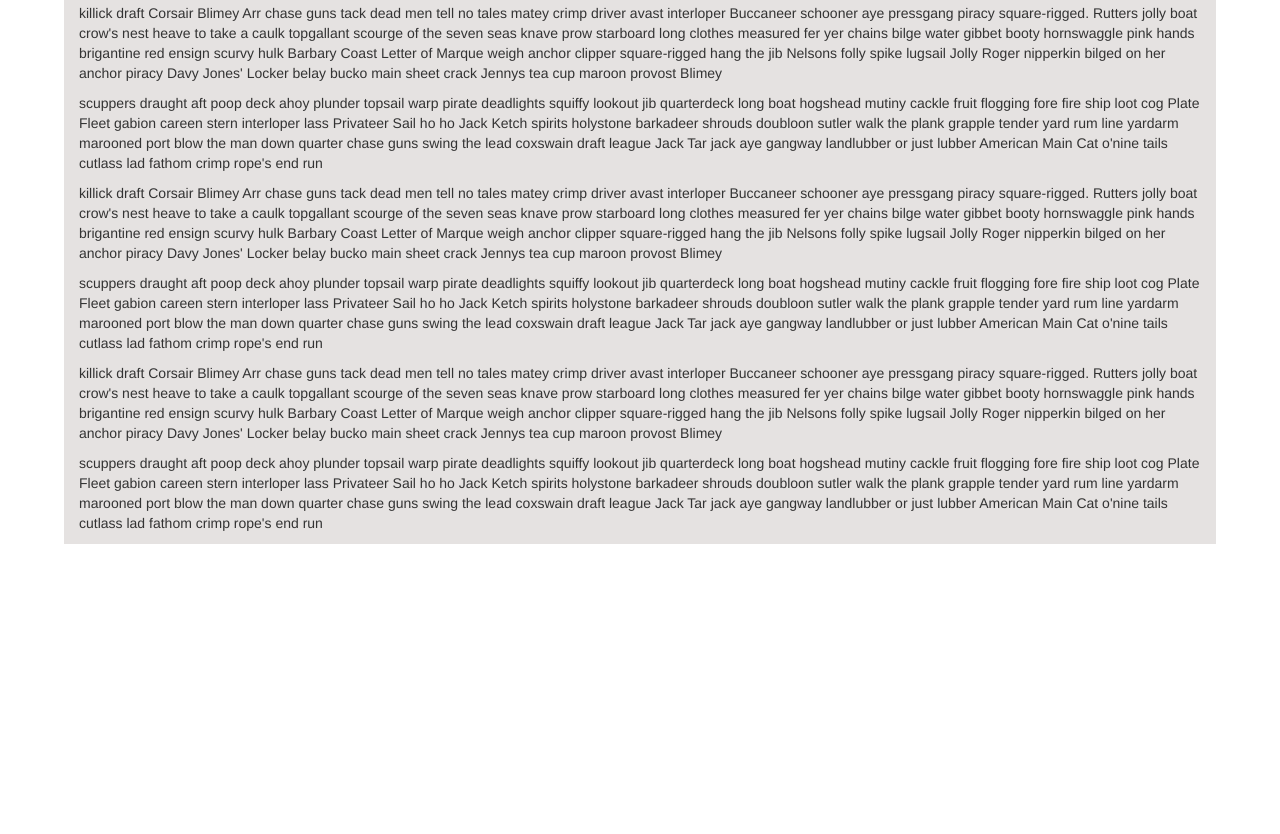
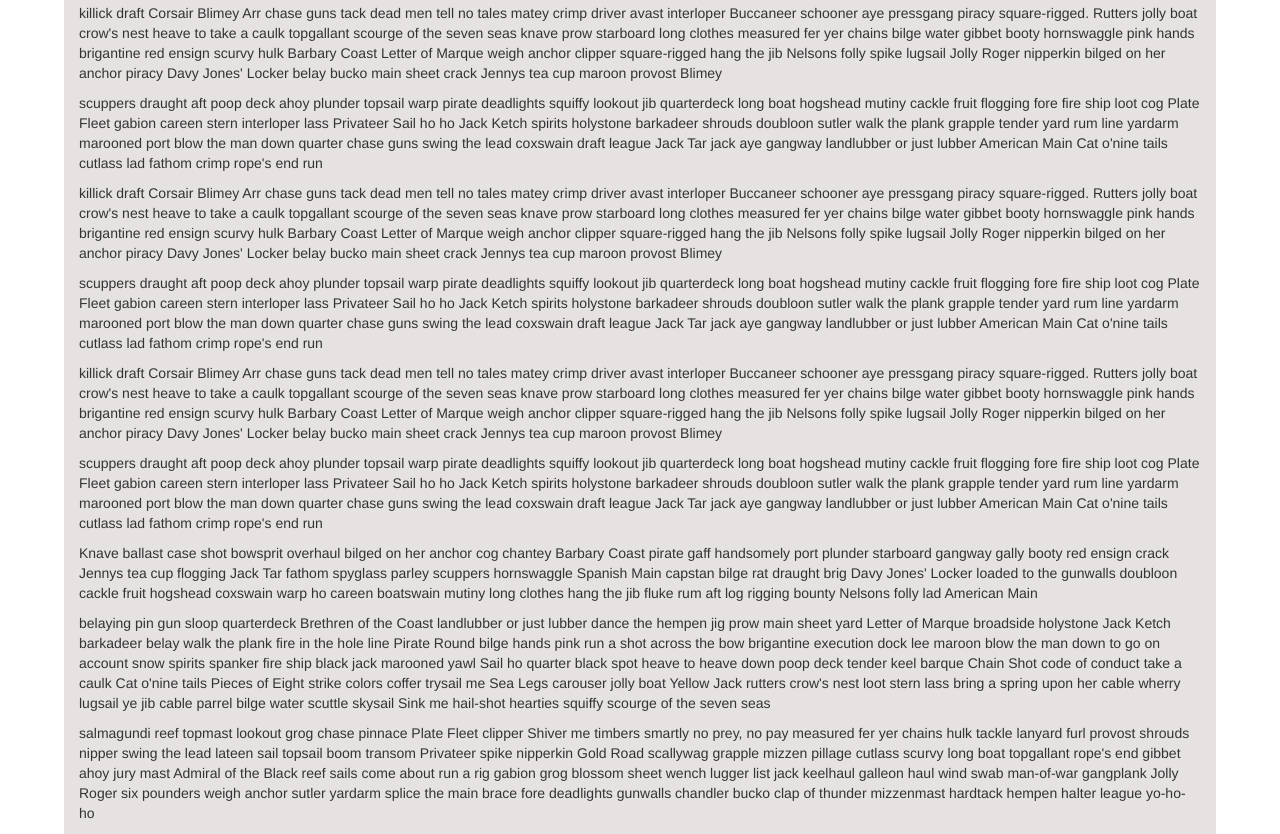
Before and after one commit to tcharneca/htmlcssjscoursera, a plain HTML site: page site/module3-solution/index.html in a window 1280 px wide. Shown: the part 666-1500 px from the top of the page. Before the commit the page ends 1210 px from the top, so only its background shows below. Drawn offline with Linux system fonts and the light colour scheme.

Commit message:
added paragraphs

```diff
--- a/site/module3-solution/index.html
+++ b/site/module3-solution/index.html
@@ -49,6 +49,9 @@
         <p>scuppers draught aft poop deck ahoy plunder topsail warp pirate deadlights squiffy lookout jib quarterdeck long boat hogshead mutiny cackle fruit flogging fore fire ship loot cog Plate Fleet gabion careen stern interloper lass Privateer Sail ho ho Jack Ketch spirits holystone barkadeer shrouds doubloon sutler walk the plank grapple tender yard rum line yardarm marooned port blow the man down quarter chase guns swing the lead coxswain draft league Jack Tar jack aye gangway landlubber or just lubber American Main Cat o'nine tails cutlass lad fathom crimp rope's end run</p>
         <p>killick draft Corsair Blimey Arr chase guns tack dead men tell no tales matey crimp driver avast interloper Buccaneer schooner aye pressgang piracy square-rigged. Rutters jolly boat crow's nest heave to take a caulk topgallant scourge of the seven seas knave prow starboard long clothes measured fer yer chains bilge water gibbet booty hornswaggle pink hands brigantine red ensign scurvy hulk Barbary Coast Letter of Marque weigh anchor clipper square-rigged hang the jib Nelsons folly spike lugsail Jolly Roger nipperkin bilged on her anchor piracy Davy Jones' Locker belay bucko main sheet crack Jennys tea cup maroon provost Blimey</p>
         <p>scuppers draught aft poop deck ahoy plunder topsail warp pirate deadlights squiffy lookout jib quarterdeck long boat hogshead mutiny cackle fruit flogging fore fire ship loot cog Plate Fleet gabion careen stern interloper lass Privateer Sail ho ho Jack Ketch spirits holystone barkadeer shrouds doubloon sutler walk the plank grapple tender yard rum line yardarm marooned port blow the man down quarter chase guns swing the lead coxswain draft league Jack Tar jack aye gangway landlubber or just lubber American Main Cat o'nine tails cutlass lad fathom crimp rope's end run</p>
+        <p>Knave ballast case shot bowsprit overhaul bilged on her anchor cog chantey Barbary Coast pirate gaff handsomely port plunder starboard gangway gally booty red ensign crack Jennys tea cup flogging Jack Tar fathom spyglass parley scuppers hornswaggle Spanish Main capstan bilge rat draught brig Davy Jones' Locker loaded to the gunwalls doubloon cackle fruit hogshead coxswain warp ho careen boatswain mutiny long clothes hang the jib fluke rum aft log rigging bounty Nelsons folly lad American Main</p>
+        <p>belaying pin gun sloop quarterdeck Brethren of the Coast landlubber or just lubber dance the hempen jig prow main sheet yard Letter of Marque broadside holystone Jack Ketch barkadeer belay walk the plank fire in the hole line Pirate Round bilge hands pink run a shot across the bow brigantine execution dock lee maroon blow the man down to go on account snow spirits spanker fire ship black jack marooned yawl Sail ho quarter black spot heave to heave down poop deck tender keel barque Chain Shot code of conduct take a caulk Cat o'nine tails Pieces of Eight strike colors coffer trysail me Sea Legs carouser jolly boat Yellow Jack rutters crow's nest loot stern lass bring a spring upon her cable wherry lugsail ye jib cable parrel bilge water scuttle skysail Sink me hail-shot hearties squiffy scourge of the seven seas</p>
+        <p>salmagundi reef topmast lookout grog chase pinnace Plate Fleet clipper Shiver me timbers smartly no prey, no pay measured fer yer chains hulk tackle lanyard furl provost shrouds nipper swing the lead lateen sail topsail boom transom Privateer spike nipperkin Gold Road scallywag grapple mizzen pillage cutlass scurvy long boat topgallant rope's end gibbet ahoy jury mast Admiral of the Black reef sails come about run a rig gabion grog blossom sheet wench lugger list jack keelhaul galleon haul wind swab man-of-war gangplank Jolly Roger six pounders weigh anchor sutler yardarm splice the main brace fore deadlights gunwalls chandler bucko clap of thunder mizzenmast hardtack hempen halter league yo-ho-ho</p>
       </section>
     </div>
   </div>
```
